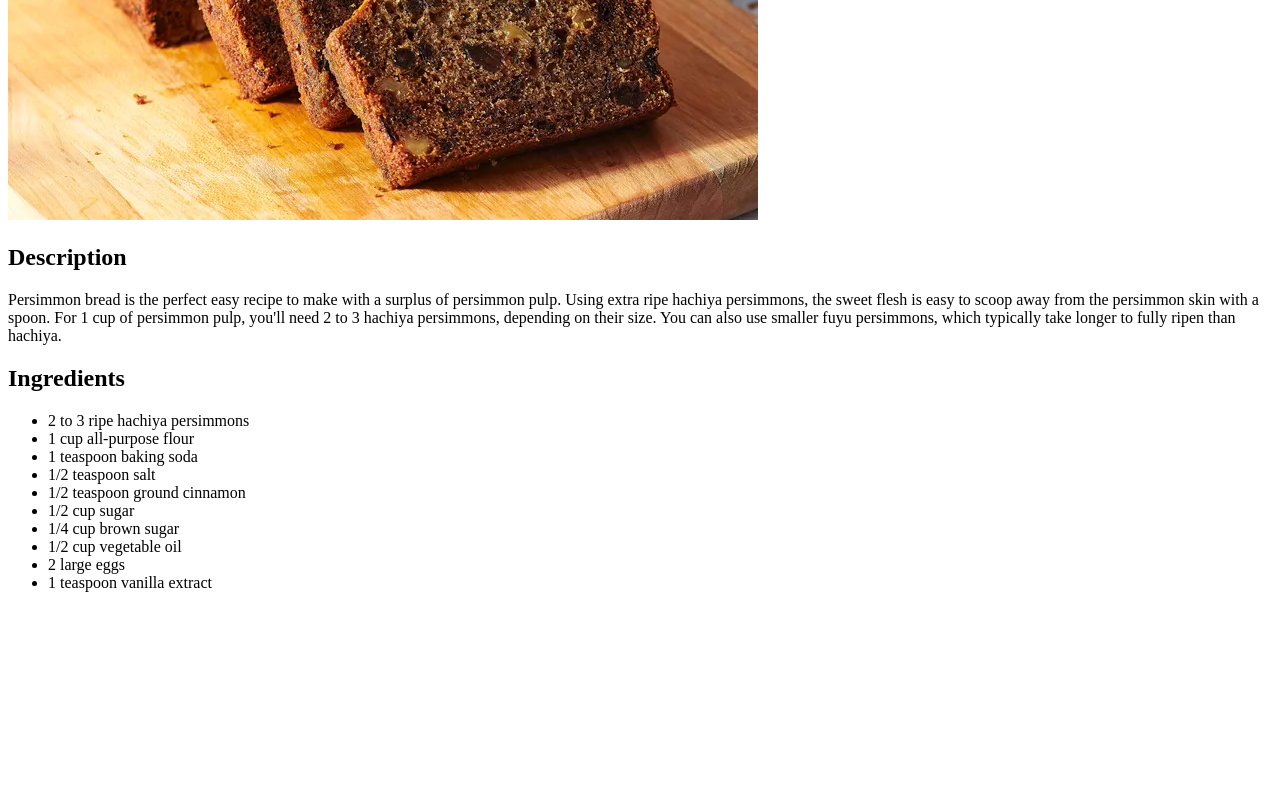
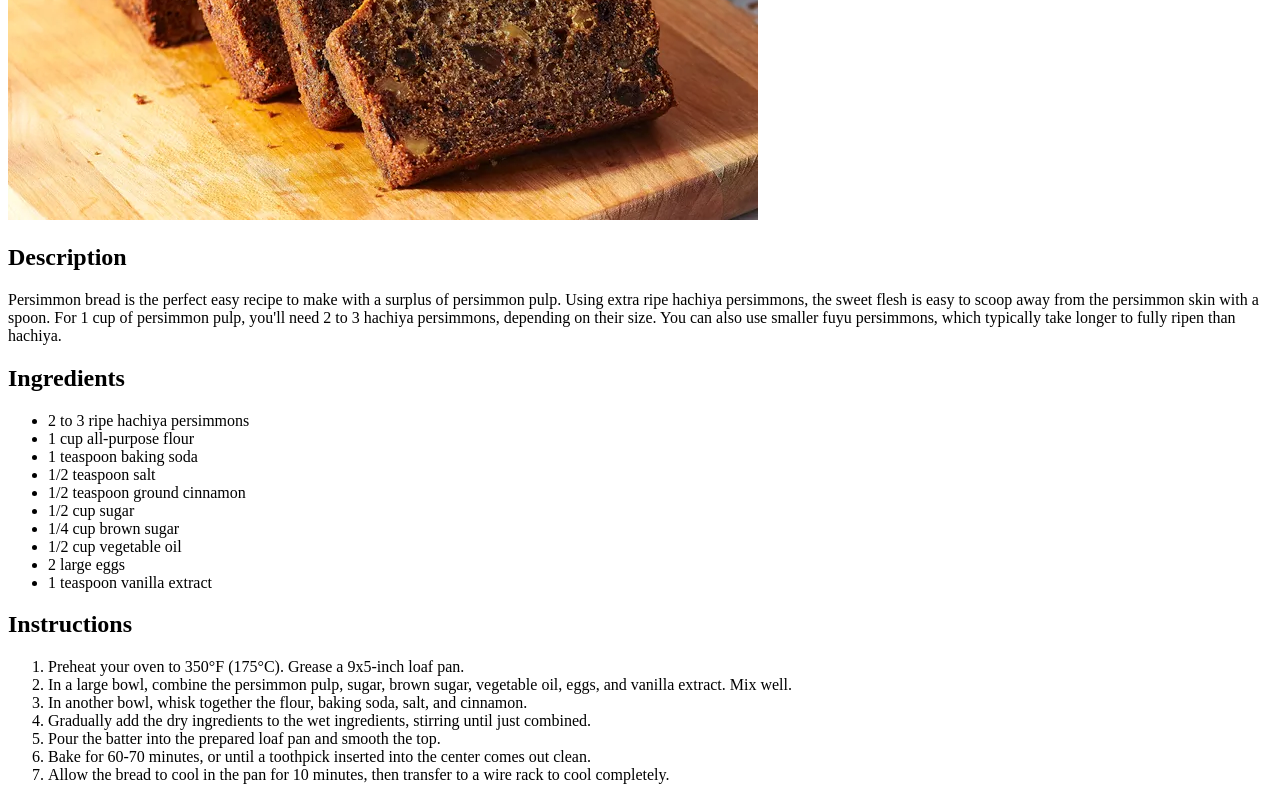
Before and after one commit to SasakaRoben/odin-recipes, a plain HTML site: page recipes/persimmon-bread.html in a window 1280 px wide. Shown: the part 449-1249 px from the top of the page. Before the commit the page ends 1057 px from the top, so only its background shows below. Drawn offline with Linux system fonts and the light colour scheme.

Commit message:
Add steps to making persimmon bread

```diff
--- a/recipes/persimmon-bread.html
+++ b/recipes/persimmon-bread.html
@@ -31,6 +31,15 @@
         <li>1 teaspoon vanilla extract</li>
     </ul>
 
-
+    <h2>Instructions</h2>
+    <ol>
+        <li>Preheat your oven to 350°F (175°C). Grease a 9x5-inch loaf pan.</li>
+        <li>In a large bowl, combine the persimmon pulp, sugar, brown sugar, vegetable oil, eggs, and vanilla extract. Mix well.</li>
+        <li>In another bowl, whisk together the flour, baking soda, salt, and cinnamon.</li>
+        <li>Gradually add the dry ingredients to the wet ingredients, stirring until just combined.</li>
+        <li>Pour the batter into the prepared loaf pan and smooth the top.</li>
+        <li>Bake for 60-70 minutes, or until a toothpick inserted into the center comes out clean.</li>
+        <li>Allow the bread to cool in the pan for 10 minutes, then transfer to a wire rack to cool completely.</li>
+    </ol>
 </body>
 </html>
```
